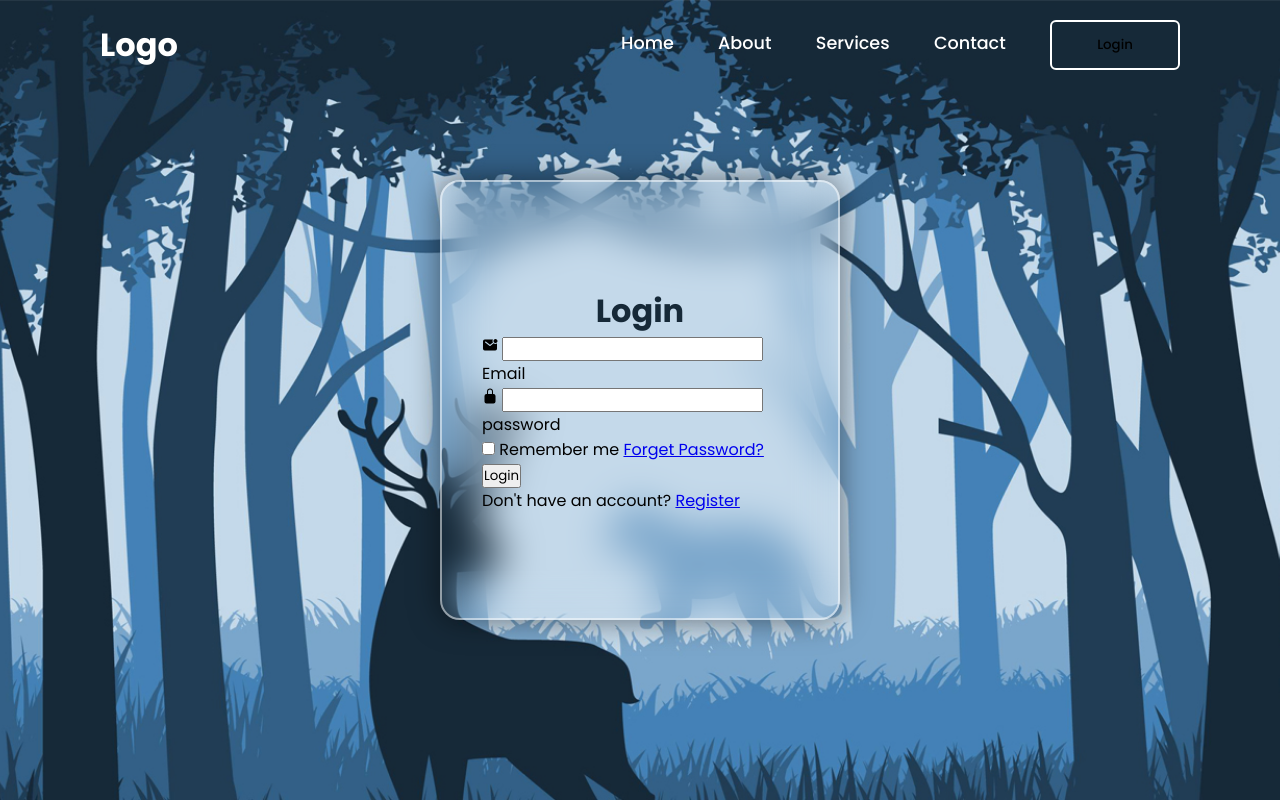
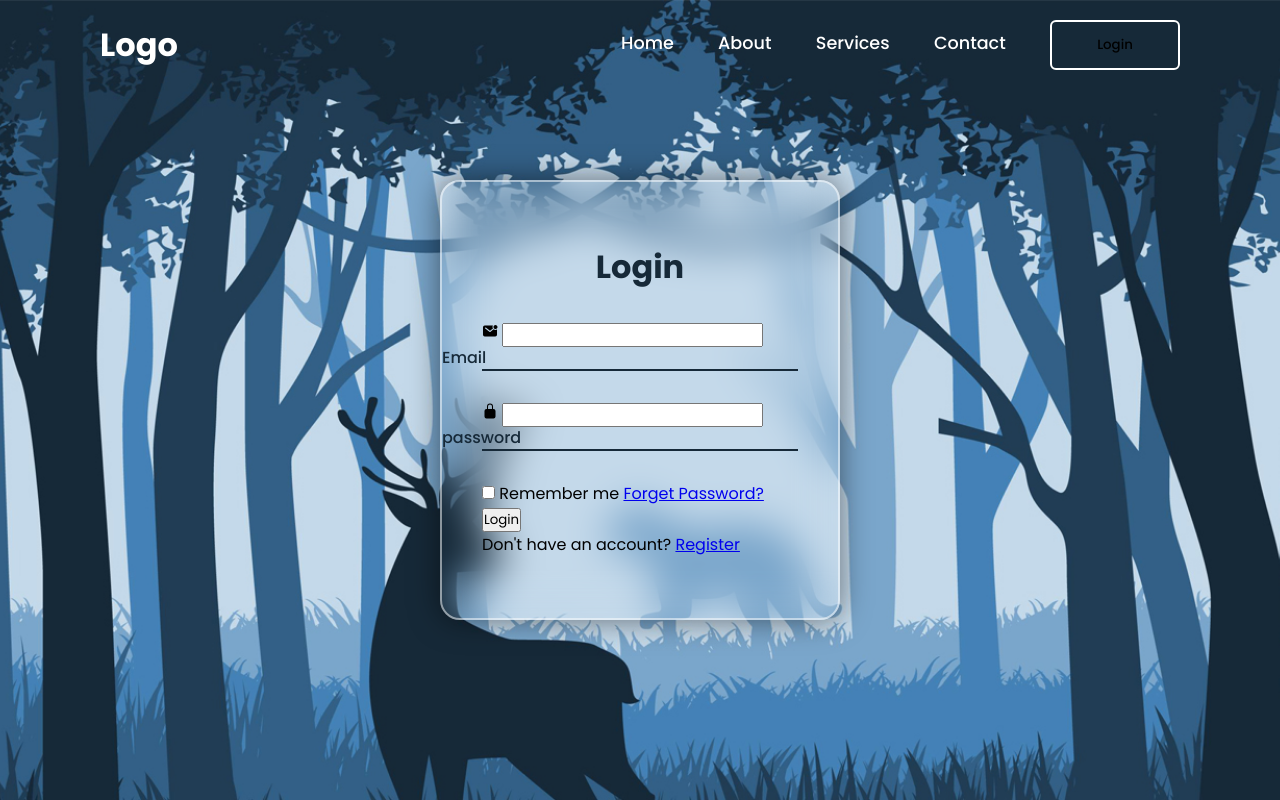
Before and after one commit to ub-victor/Website-with-Login-And-Register, a plain HTML site: page index.html in a window 1280 px wide. Drawn offline with nearby package versions, Linux system fonts and the light colour scheme.

Commit message:
styls label the the relative parent

```diff
--- a/styles.css
+++ b/styles.css
@@ -115,5 +115,30 @@ It helps keep the HTML structure clean and allows for more flexible styling thro
 
 .input-box{
     position: relative;
-    width: ;
+    width: 100%;
+    height: 50px;
+    border-bottom: 2px solid #162938;
+    margin: 30px 0;
 }
+
+/*
+This CSS rule styles the label element inside an element with the class "input-box".
+- `position: absolute;`: Positions the label absolutely within its containing element.
+- `top: 50%;`: Vertically centers the label within its containing element.
+- `left: 10px;`: Positions the label 10 pixels from the left edge of its containing element.
+- `transform: translate(-50px);`: Moves the label 50 pixels to the left, adjusting its position for better alignment.
+- `font-size: 1em;`: Sets the font size of the label to 1em, which is relative to the font size of its parent element.
+- `color: #162938;`: Sets the text color of the label to a dark shade of blue.
+- `font-weight: 500;`: Sets the font weight of the label to 500, making it slightly bold.
+- `pointer-events: none;`: Makes the label non-interactive, so it does not respond to mouse events.
+*/
+.input-box label {
+    position: absolute;
+    top: 50%;
+    left: 10px;
+    transform: translate(-50px);
+    font-size: 1em;
+    color: #162938;
+    font-weight: 500;
+    pointer-events: none;
+}
```
